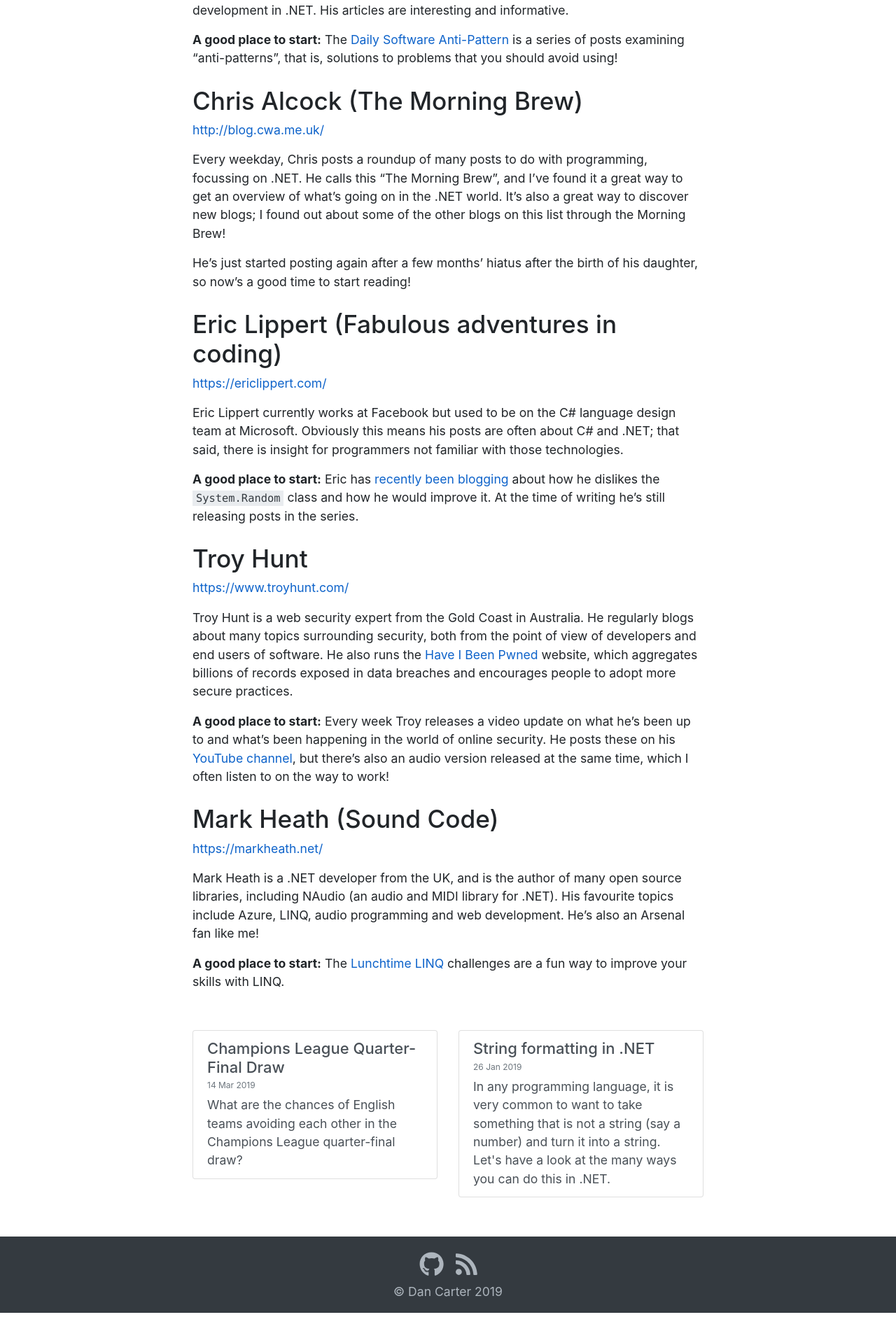
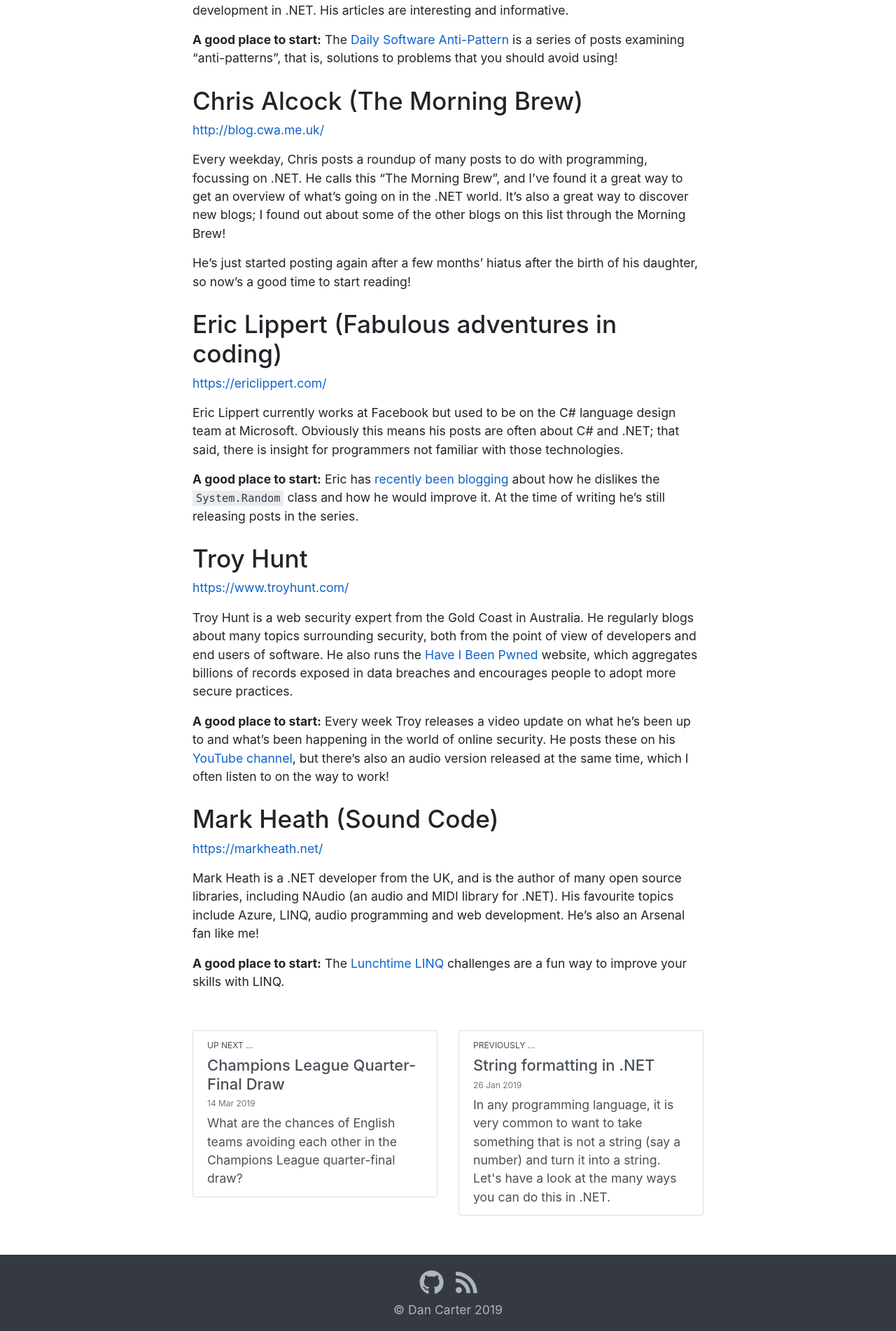
Before and after one commit to djcarter85/codingblog, a Jekyll site: the page built from _posts/2019-03-07-blogs-i-read.md, in a window 1280 px wide. Shown: the part 776-2678 px from the top of the page at 70% size. Built offline with Jekyll 4.4.1, drawn with Linux system fonts in a browser that asks for light colours; nearby versions of some CDN libraries; before the commit the page ends 2652 px from its top, so only the background shows below that.

Commit message:
Add headers to related posts

```diff
--- a/_includes/post-pagination.html
+++ b/_includes/post-pagination.html
@@ -6,13 +6,13 @@
 
       <div class="col-md-6 my-2">
         {% if page.next %}
-        {% include related-post.html related=page.next %}
+        {% include related-post.html related=page.next heading="Up Next ..." %}
         {% endif %}
       </div>
 
       <div class="col-md-6 my-2">
         {% if page.previous %}
-        {% include related-post.html related=page.previous %}
+        {% include related-post.html related=page.previous heading="Previously ..." %}
         {% endif %}
       </div>
 
--- a/_includes/related-post.html
+++ b/_includes/related-post.html
@@ -1,6 +1,7 @@
 <div class="list-group related-post">
   <a href="{{ include.related.url }}" class="list-group-item list-group-item-action">
-    <h5 class="mb-1">{{ include.related.title }}</h5>
+    <p class="heading">{{ include.heading }}</p>
+    <h5>{{ include.related.title }}</h5>
     <p class="date">{{ include.related.date | date: "%e %b %Y"}}</p>
     <p class="summary">{{ include.related.summary }}</p>
   </a>
--- a/css/custom/includes/_related-post.scss
+++ b/css/custom/includes/_related-post.scss
@@ -1,4 +1,13 @@
 .related-post {
+  .heading{
+    font-size: 12px;
+    text-transform: uppercase;
+    margin-bottom: 6px;
+  }
+  h5 {
+    margin-top: 6px;
+    margin-bottom: 6px;
+  }
   .date {
     font-size: 12px;
     margin-bottom: 6px;
```
